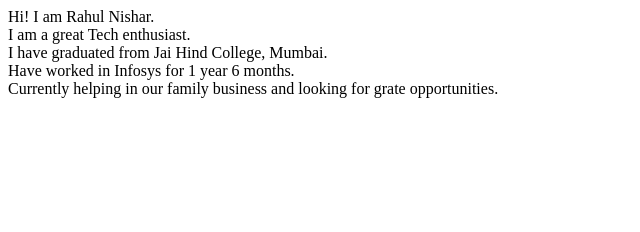
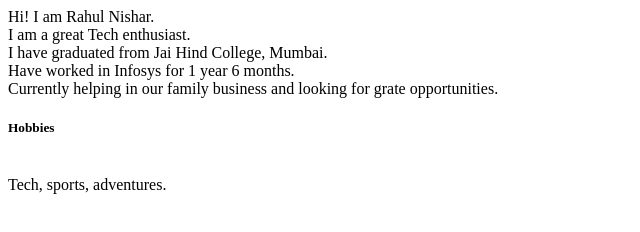
Before and after one commit to rahulnishar1997/RahulNishar.com, a plain HTML site: page index.html in a window 1280 px wide. Shown: the whole page, without its empty margins (0-640 px from the left). Drawn offline with Linux system fonts and the light colour scheme.

Commit message:
update project hobbies

```diff
--- a/index.html
+++ b/index.html
@@ -12,5 +12,10 @@
     I have graduated from Jai Hind College, Mumbai. <br/>
     Have worked in Infosys for 1 year 6 months. <br/>
     Currently helping in our family business and looking for grate opportunities. <br/>
+
+    <h5>Hobbies</h5><br/>
+    Tech, sports, adventures.
+
+
 </body>
 </html>
```
